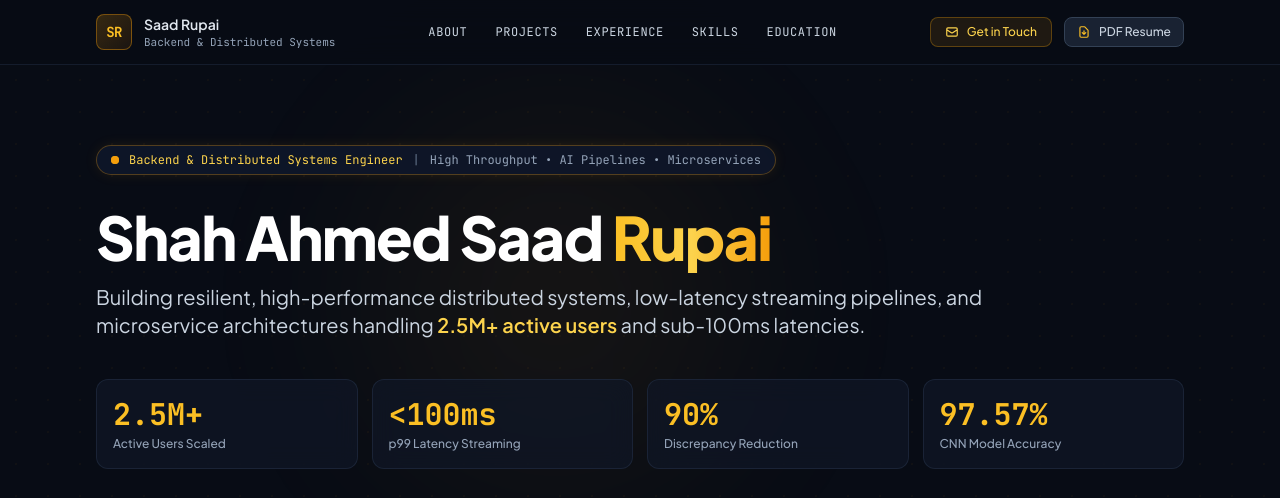
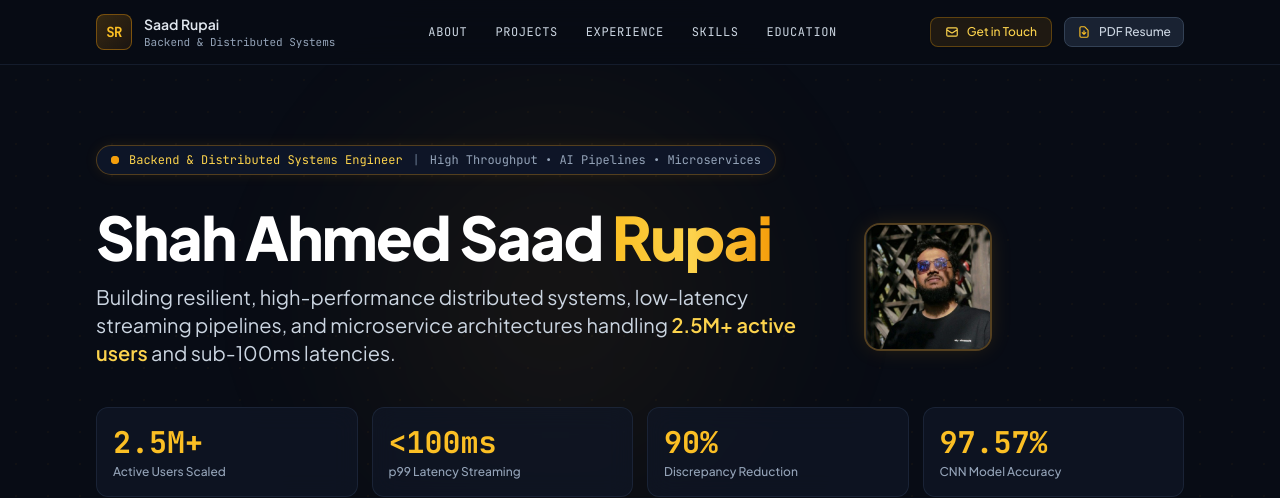
Before and after one commit to saadrupai/portfolio, a plain HTML site: page index.html in a window 1280 px wide. Shown: the top 498 px of the page. Drawn offline with nearby package versions, Linux system fonts and the light colour scheme.

Commit message:
Add profile picture to hero section

```diff
--- a/index.html
+++ b/index.html
@@ -204,13 +204,18 @@
       </div>
 
       <!-- Main Heading & Name -->
-      <div class="space-y-4 max-w-4xl">
+      <div class="flex flex-col-reverse md:flex-row items-start md:items-center justify-between gap-6 max-w-4xl">
+        <div class="space-y-4 flex-grow">
           <h1 id="hero-name" class="text-4xl sm:text-6xl font-extrabold text-white tracking-tight leading-tight">
             Shah Ahmed <span class="bg-gradient-to-r from-amber-400 via-amber-300 to-amber-500 bg-clip-text text-transparent">Saad Rupai</span>
           </h1>
           <p id="hero-summary" class="text-lg sm:text-xl text-slate-300 leading-relaxed font-normal">
             Building resilient, high-performance distributed systems, low-latency streaming pipelines, and microservice architectures handling <span class="text-amber-300 font-semibold">2.5M+ active users</span> and sub-100ms latencies.
           </p>
+        </div>
+        <div class="shrink-0">
+          <img src="avatar.jpeg" alt="Shah Ahmed Saad Rupai" class="w-24 h-24 sm:w-32 sm:h-32 rounded-2xl object-cover border-2 border-amber-500/30 shadow-glow-md bg-slate-900" />
+        </div>
       </div>
 
       <!-- Quick Metrics Bar -->
```
Also changed, not shown: avatar.jpeg (added). Lines whose indentation alone changed are shown as unchanged.
